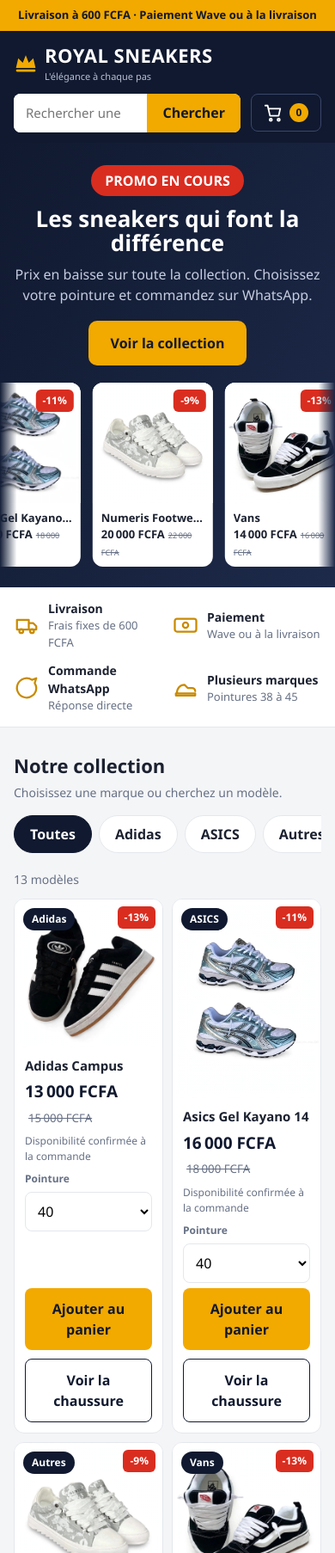
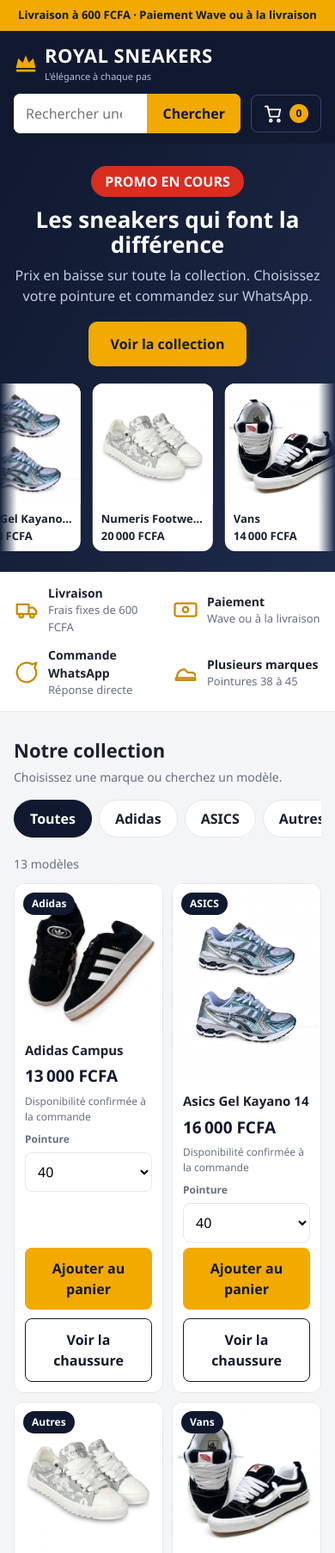
Before and after one commit to kimmichjoshua2029-collab/royal-sneakers-iwa, a plain HTML site: page index.html in a window 390 px wide. Shown: the top 1806 px of the page at 86% size. Drawn offline with Linux system fonts and the light colour scheme.

Commit message:
Update index.html

```diff
--- a/index.html
+++ b/index.html
@@ -38,7 +38,7 @@ header{background:var(--ink);color:#fff;position:sticky;top:0;z-index:50}
 .logo svg{width:28px;height:28px}
 .logo small{display:block;font-size:11px;font-weight:400;color:#b8c0d4;letter-spacing:0}
 .search{flex:1;min-width:200px;display:flex;background:#fff;border-radius:8px;overflow:hidden}
-.search input{flex:1;border:0;padding:11px 14px;font-size:15px;min-width:0}
+.search input{flex:1;border:0;padding:11px 14px;font-size:16px;min-width:0}
 .search input:focus{outline:none}
 .search button{border:0;background:var(--gold);color:var(--ink);font-weight:700;padding:0 18px;cursor:pointer}
 .cart-btn{background:transparent;border:1px solid #3a476b;color:#fff;border-radius:8px;padding:10px 14px;cursor:pointer;display:flex;align-items:center;gap:8px;font-weight:600}
@@ -399,7 +399,7 @@ const products = [
 ];
 
 /* Promotion : ancien prix = prix actuel + PROMO_EXTRA (modifiable, ou mettre 0 pour retirer) */
-const PROMO_EXTRA = 2000;
+const PROMO_EXTRA = 0;
 products.forEach(p=>{
   p.old = p.price + PROMO_EXTRA;
   p.off = PROMO_EXTRA > 0 ? Math.round((1 - p.price / p.old) * 100) : 0;
@@ -626,13 +626,16 @@ function renderTrack(){
 const rateLabels = ["Très mauvais","Moyen","Bien","Très bien","Excellent"];
 let rating = 0;
 
+function buildStars(){
+  document.getElementById("stars").innerHTML=[1,2,3,4,5].map(i=>
+    `<button class="star" onmouseover="drawStars(${i})" onmouseout="drawStars(0)" onclick="setRating(${i})" role="radio" aria-label="${i} sur 5">★</button>`).join("");
+}
 function drawStars(hover){
-  const n = hover || rating;
-  document.getElementById("stars").innerHTML = [1,2,3,4,5].map(i=>
-    `<button class="star${i<=n?" on":""}" onmouseover="drawStars(${i})" onmouseout="drawStars(0)" onclick="setRating(${i})" role="radio" aria-checked="${i===rating}" aria-label="${i} sur 5">★</button>`
-  ).join("");
-  document.getElementById("rateText").textContent = n ? n + "/5 · " + rateLabels[n-1] : "";
+  const n=hover||rating;
+  document.querySelectorAll("#stars .star").forEach((s,i)=>s.classList.toggle("on",i<n));
+  document.getElementById("rateText").textContent=n?n+"/5 · "+rateLabels[n-1]:"";
 }
+
 function setRating(n){ rating = n; drawStars(0); }
 
 function sendRating(){
@@ -663,6 +666,7 @@ document.addEventListener("keydown",e=>{
 renderBrands();
 renderProducts();
 renderTrack();
+buildStars();
 loadRating();
 showCart();
 </script>
```
